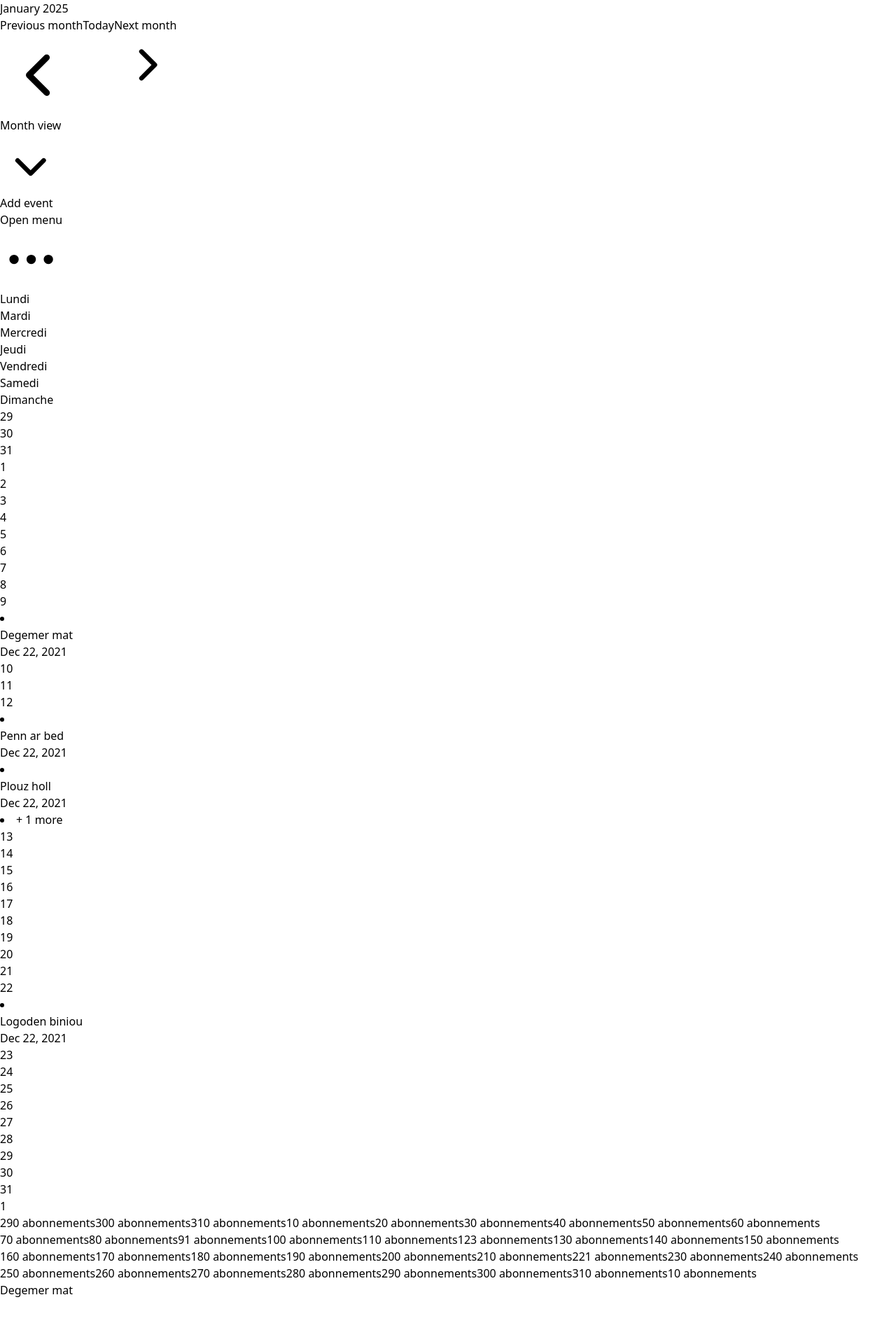
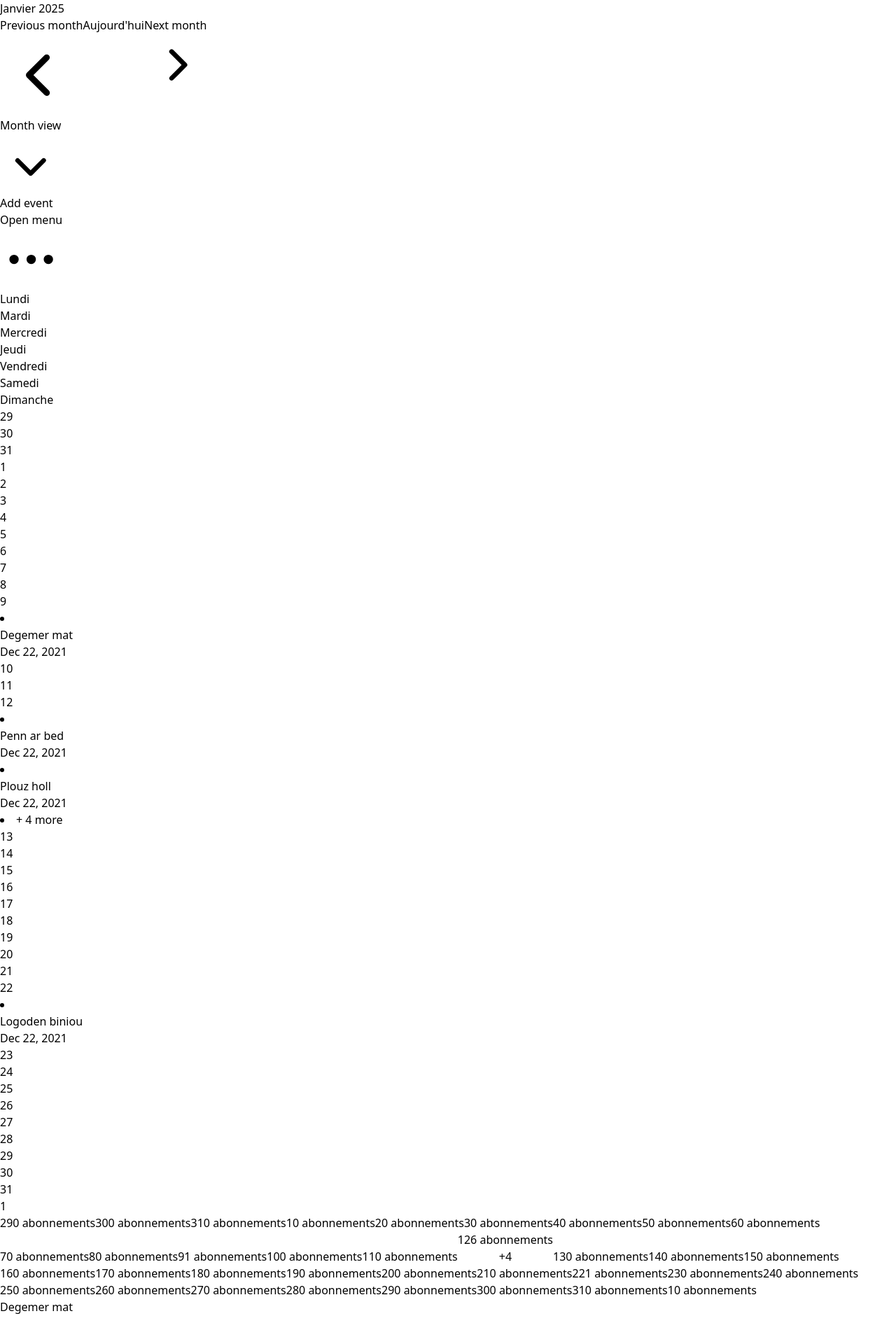
Before and after one commit to Killian-Habasque/suboptimize, a React (Vite) app: page / in a window 1280 px wide. Shown: the top 1920 px of the page at 70% size. Built offline with nearby package versions, Linux system fonts and the light colour scheme.

Commit message:
fix calendar style & add date-fns/locale

```diff
--- a/src/components/calendar.jsx
+++ b/src/components/calendar.jsx
@@ -6,17 +6,26 @@ import {
   ClockIcon,
   EllipsisHorizontalIcon,
 } from '@heroicons/react/20/solid'
-import { add, addDays, eachDayOfInterval, endOfMonth, endOfWeek, format, isSameMonth, isToday, parse, startOfMonth, startOfToday, startOfWeek } from 'date-fns'
+import { add, addDays, eachDayOfInterval, endOfMonth, endOfWeek, format, isEqual, isSameMonth, isToday, parse, startOfMonth, startOfToday, startOfWeek } from 'date-fns'
+import { fr } from 'date-fns/locale';
 import { useState } from 'react'
 
-
+const locale = fr;
 const subscribes = [
   { id: 4, name: 'Logoden biniou', startDatetime: '2021-12-22', endDatetime: '2026-12-22', billingDay: '22', term: 'monthly', href: '#' },
   { id: 5, name: 'Degemer mat', startDatetime: '2021-12-22', endDatetime: '2026-12-22', billingDay: '09', term: 'monthly', href: '#' },
   { id: 6, name: 'Penn ar bed', startDatetime: '2021-12-22', endDatetime: '2026-12-22', billingDay: '12', term: 'monthly', href: '#' },
   { id: 7, name: 'Plouz holl', startDatetime: '2021-12-22', endDatetime: '2026-12-22', billingDay: '12', term: 'monthly', href: '#' },
   { id: 8, name: 'Ruz sistr', startDatetime: '2021-12-22', endDatetime: '2026-12-22', billingDay: '12', term: 'monthly', href: '#' },
+  { id: 9, name: 'Ruz sistr', startDatetime: '2021-12-22', endDatetime: '2026-12-22', billingDay: '12', term: 'monthly', href: '#' },
+  { id: 10, name: 'Ruz sistr', startDatetime: '2021-12-22', endDatetime: '2026-12-22', billingDay: '12', term: 'monthly', href: '#' },
+  { id: 11, name: 'Ruz sistr', startDatetime: '2021-12-22', endDatetime: '2026-12-22', billingDay: '12', term: 'monthly', href: '#' },
+
 ]
+function capitalizeFirstLetter(string) {
+  if (!string) return '';
+  return string.charAt(0).toUpperCase() + string.slice(1);
+}
 
 function classNames(...classes) {
   return classes.filter(Boolean).join(' ')
@@ -32,6 +41,8 @@ export default function Calendar() {
     start: startOfWeek(startOfMonth(firstDayCurrentMonth)),
     end: endOfWeek(endOfMonth(firstDayCurrentMonth))
   })
+  let newDays = days.map((day) => format(day, 'yyyy-MM-dd'));
+  console.log(newDays)
 
   function nextMonth() {
     let firstDayNextMonth = add(firstDayCurrentMonth, { months: 1 })
@@ -46,7 +57,7 @@ export default function Calendar() {
     <div className="lg:flex lg:h-full lg:flex-col">
       <header className="flex items-center justify-between border-b border-gray-200 px-6 py-4 lg:flex-none">
         <h1 className="text-base font-semibold leading-6 text-gray-900">
-          <time dateTime="2022-01">{format(firstDayCurrentMonth, 'MMMM yyyy')}</time>
+          <time dateTime="2022-01"> {capitalizeFirstLetter(format(firstDayCurrentMonth, 'MMMM yyyy', { locale }))}</time>
         </h1>
         <div className="flex items-center">
           <div className="relative flex items-center rounded-md bg-white shadow-sm md:items-stretch">
@@ -62,7 +73,7 @@ export default function Calendar() {
               type="button"
               className="hidden border-y border-gray-300 px-3.5 text-sm font-semibold text-gray-900 hover:bg-gray-50 focus:relative md:block"
             >
-              Today
+              Aujourd'hui
             </button>
             <span className="relative -mx-px h-5 w-px bg-gray-300 md:hidden" />
             <button
@@ -226,22 +237,28 @@ export default function Calendar() {
         </div>
         <div className="flex bg-gray-200 text-xs leading-6 text-gray-700 lg:flex-auto">
           <div className="hidden w-full lg:grid lg:grid-cols-7 lg:grid-rows-6 lg:gap-px">
-            {days.map((day) => (
+            {newDays.map((day) => (
               <div
                 onClick={() => setSelectedDay(day)}
                 key={day.toString()}
+
                 className={classNames(
-                  isSameMonth(day, today) ? 'bg-white' : 'bg-gray-50 text-gray-500',
-                  'relative px-3 py-2',
+                  isSameMonth(day, today) ? 'bg-white' : 'bg-gray-50',
+                  (isEqual(day, selectedDay) || isToday(day)) && 'font-semibold',
+                  !isEqual(day, selectedDay) && isToday(day) && 'text-indigo-600',
+                  !isEqual(day, selectedDay) && isSameMonth(day, today) && !isToday(day) && 'text-gray-900',
+                  !isEqual(day, selectedDay) && !isSameMonth(day, today) && !isToday(day) && 'text-gray-500',
+                  'flex flex-col px-3 py-2 hover:bg-gray-100 focus:z-10',
                 )}
               >
                 <time
                   dateTime={format(day, 'yyyy-MM-dd')}
-                  className={
-                    isToday(day)
-                      ? 'flex h-6 w-6 items-center justify-center rounded-full bg-indigo-600 font-semibold text-white'
-                      : undefined
-                  }
+                  className={classNames(
+                    'flex h-6 w-6 items-center justify-center rounded-full',
+                    isEqual(day, selectedDay) && isToday(day) && 'bg-indigo-600 text-white',
+                    isEqual(day, selectedDay) && !isToday(day) && 'bg-gray-900 text-white',
+                    'ml-auto',
+                  )}
                 >
                   {format(day, 'd')}
                 </time>
@@ -251,12 +268,12 @@ export default function Calendar() {
                   .map((subscribe) => (
                     <li key={subscribe.id}>
                       <a href={subscribe.href} className="group flex">
-                        <p className="flex-auto truncate font-medium text-gray-900 group-hover:text-indigo-600">
+                        <p className="flex-auto truncate text-gray-900 group-hover:text-indigo-600">
                           {subscribe.name}
                         </p>
                         <time
                           dateTime={subscribe.startDatetime}
-                          className="ml-3 hidden flex-none text-gray-500 group-hover:text-indigo-600 xl:block"
+                          className="ml-3 hidden flex-none font-medium text-gray-500 group-hover:text-indigo-600 xl:block"
                         >
                           {format(new Date(subscribe.startDatetime), 'MMM dd, yyyy')}
                         </time>
@@ -264,7 +281,7 @@ export default function Calendar() {
                     </li>
                   ))}
                 {subscribes.filter((subscribe) => subscribe.billingDay === format(day, 'dd')).length > 2 && (
-                  <li className="text-gray-500">
+                  <li className="text-gray-500 font-normal">
                     + {subscribes.filter((subscribe) => subscribe.billingDay === format(day, 'dd')).length - 2} more
                   </li>
                 )}
@@ -273,27 +290,27 @@ export default function Calendar() {
           </div>
 
           <div className="isolate grid w-full grid-cols-7 grid-rows-6 gap-px lg:hidden">
-            {days.map((day) => (
+            {newDays.map((day) => (
               <button
                 onClick={() => setSelectedDay(day)}
                 key={day}
                 type="button"
                 className={classNames(
                   isSameMonth(day, today) ? 'bg-white' : 'bg-gray-50',
-                  ((day === selectedDay) || isToday(day)) && 'font-semibold',
-                  (day === selectedDay) && 'text-white',
-                  !(day === selectedDay) && isToday(day) && 'text-indigo-600',
-                  !(day === selectedDay) && isSameMonth(day, today) && !isToday(day) && 'text-gray-900',
-                  !(day === selectedDay) && !isSameMonth(day, today) && !isToday(day) && 'text-gray-500',
+                  (isEqual(day, selectedDay) || isToday(day)) && 'font-semibold',
+                  !isEqual(day, selectedDay) && isToday(day) && 'text-indigo-600',
+                  !isEqual(day, selectedDay) && isSameMonth(day, today) && !isToday(day) && 'text-gray-900',
+                  !isEqual(day, selectedDay) && !isSameMonth(day, today) && !isToday(day) && 'text-gray-500',
                   'flex h-14 flex-col px-3 py-2 hover:bg-gray-100 focus:z-10',
                 )}
               >
+                {console.log(day)}
                 <time
                   dateTime={day}
                   className={classNames(
                     'flex h-6 w-6 items-center justify-center rounded-full',
-                    (day === selectedDay) && isToday(day) && 'bg-indigo-600',
-                    (day === selectedDay) && !isToday(day) && 'bg-gray-900',
+                    isEqual(day, selectedDay) && isToday(day) && 'bg-indigo-600 text-white',
+                    isEqual(day, selectedDay) && !isToday(day) && 'bg-gray-900 text-white',
                     'ml-auto',
                   )}
                 >
@@ -303,8 +320,8 @@ export default function Calendar() {
                 <span className="sr-only">
                   {subscribes.filter((subscribe) => subscribe.billingDay === format(day, 'dd')).length} abonnements
                 </span>
-                {subscribes.filter((subscribe) => subscribe.billingDay === format(day, 'dd')).length > 0 && (
-                  <span className="-mx-0.5 mt-auto flex flex-wrap-reverse">
+                {(subscribes.filter((subscribe) => subscribe.billingDay === format(day, 'dd')).length > 0) && (
+                  <div className="-mx-0.5 mt-auto flex flex-wrap-reverse">
                     {subscribes
                       .filter((subscribe) => subscribe.billingDay === format(day, 'dd'))
                       .slice(0, 2)
@@ -315,7 +332,12 @@ export default function Calendar() {
                           title={subscribe.name}
                         />
                       ))}
-                  </span>
+                    {subscribes.filter((subscribe) => subscribe.billingDay === format(day, 'dd')).length > 2 && (
+                      <span className="mx-0.5 text-gray-500 text-xs font-normal">
+                        +{subscribes.filter((subscribe) => subscribe.billingDay === format(day, 'dd')).length - 2}
+                      </span>
+                    )}
+                  </div>
                 )}
               </button>
             ))}
```
